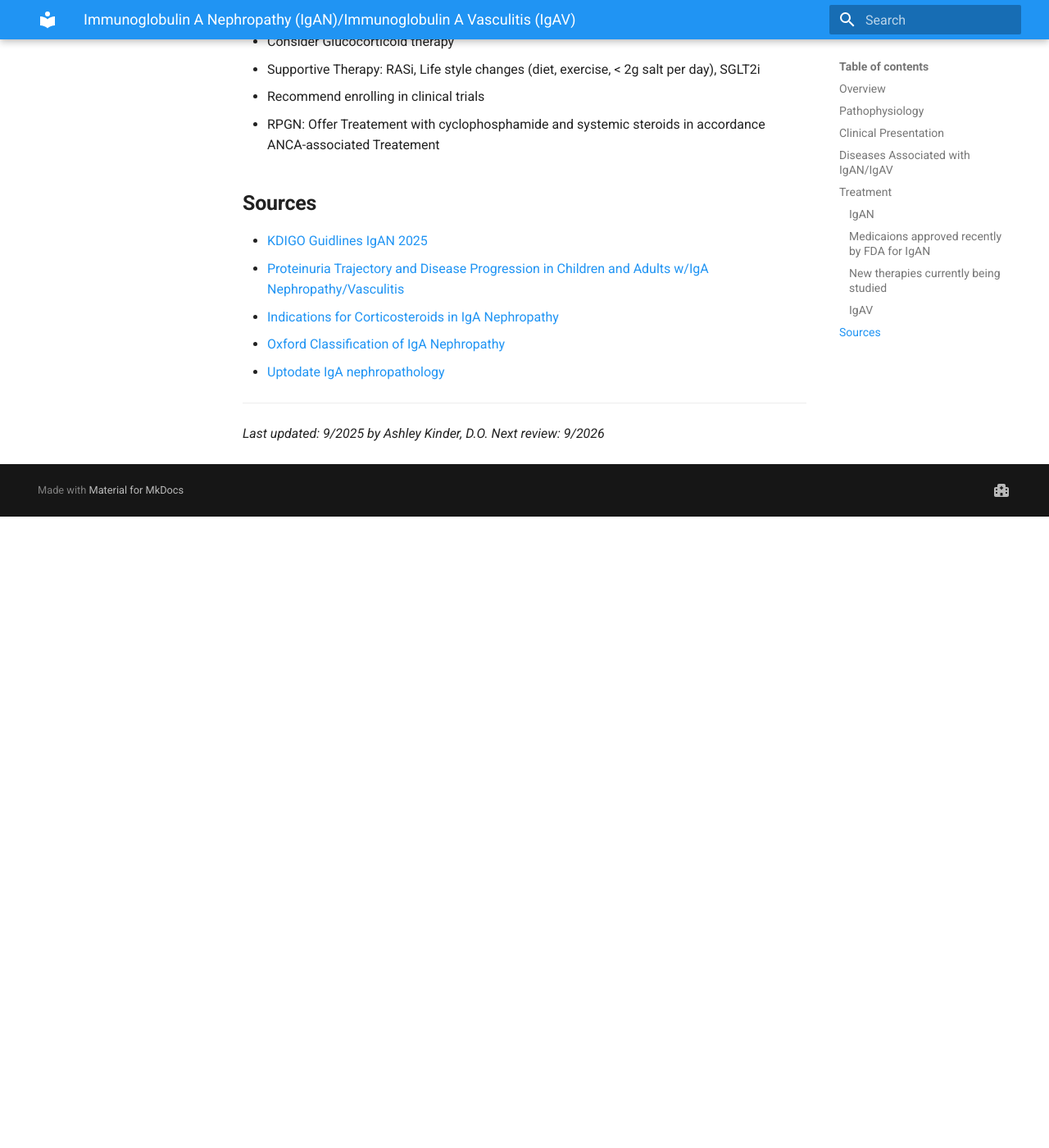
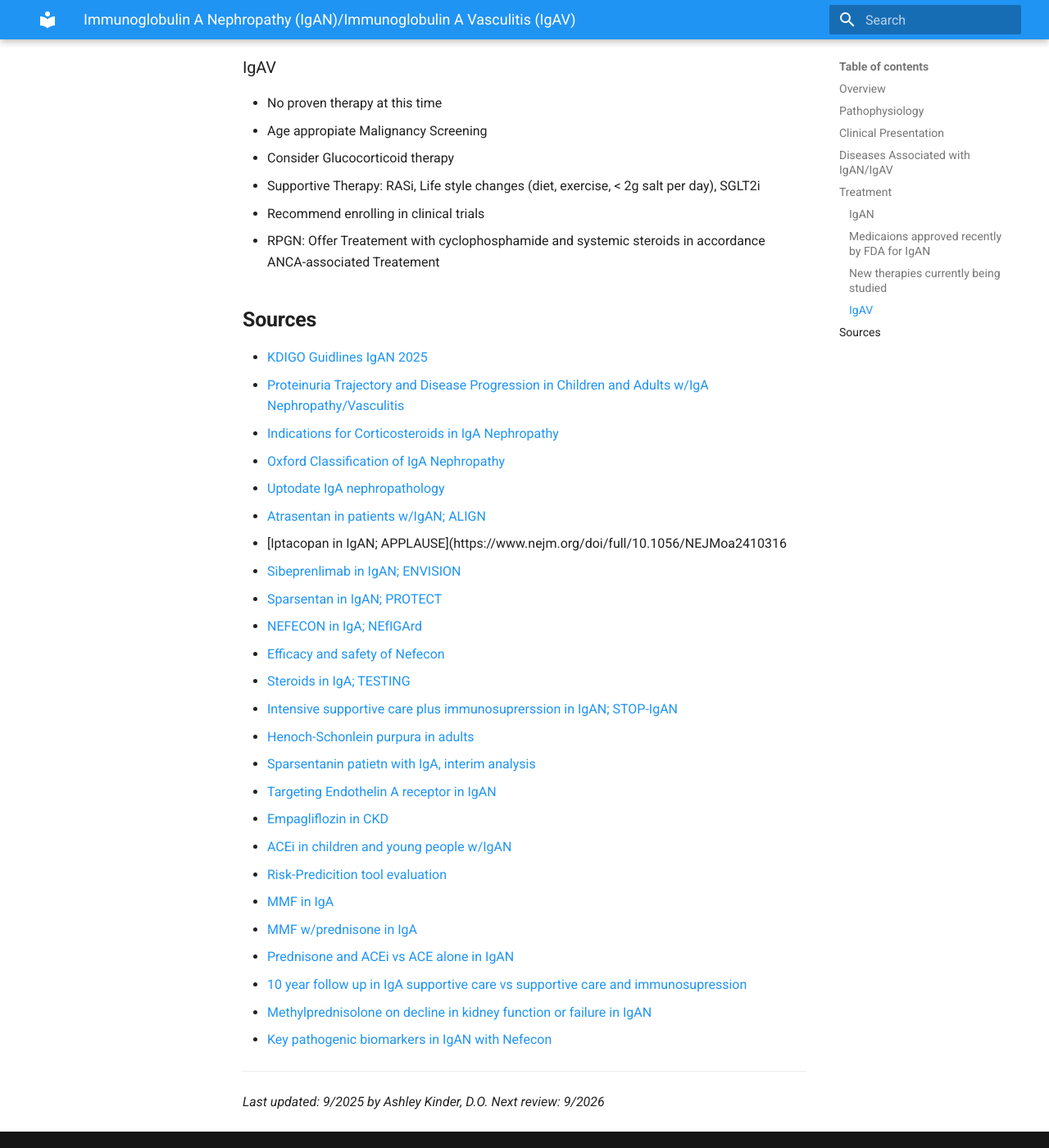
Before and after one commit to TTUNEPH2025/GN, an MkDocs documentation site: the page built from docs/IGAN.md, in a window 1280 px wide and 1400 px high, scrolled down 4312 px. Shown: the whole window at 82% size. Built offline with MkDocs 1.6.1 and Material for MkDocs 9.7.7, drawn with Linux system fonts in a browser that asks for light colours; before the commit the page ends 4942 px from its top, so only the background shows below that; some of the changed text lies outside the part shown.

Commit message:
Update IGAN.md

```diff
--- a/docs/IGAN.md
+++ b/docs/IGAN.md
@@ -126,8 +126,12 @@ flowchart TD
 ### Medicaions approved recently by FDA for IgAN
   * Nefecon (TRF-Budesonide, 2021)
   * Sparsentan (2023)
+    1. Should avoid use with ACEi/ARB due to DEARA
+    2. REMS: Requires Monthly liver testing for first 12month, then every 3 months thereafter
   * Iptocopan (2024)
   * Atrasentan (2025)
+    1. Endothelial Antagonist only an be used with ACEi/ARB
+    2. No REMS
 ### New therapies currently being studied
   * Target: APRIL
     1. Sibeprenlimab (Trial: VISIONARY)
@@ -152,6 +156,26 @@ flowchart TD
  * [Indications for Corticosteroids in IgA Nephropathy](https://pubmed.ncbi.nlm.nih.gov/35108391/)
  * [Oxford Classification of IgA Nephropathy](https://pubmed.ncbi.nlm.nih.gov/19571790/)
  * [Uptodate IgA nephropathology](https://www-uptodate-com.ezproxy.ttuhsc.edu/contents/iga-nephropathy-pathogenesis?search=drug%20associated%20iga%20nephropathy&source=search_result&selectedTitle=5~103&usage_type=default&display_rank=5)
+ * [Atrasentan in patients w/IgAN; ALIGN](https://www.nejm.org/doi/full/10.1056/NEJMoa2409415)
+ * [Iptacopan in IgAN; APPLAUSE](https://www.nejm.org/doi/full/10.1056/NEJMoa2410316
+ * [Sibeprenlimab in IgAN; ENVISION](https://pubmed.ncbi.nlm.nih.gov/37916620/)
+ * [Sparsentan in IgAN; PROTECT](https://pubmed.ncbi.nlm.nih.gov/37931634/)
+ * [NEFECON in IgA; NEfIGArd](https://pubmed.ncbi.nlm.nih.gov/39724565/)
+ * [Efficacy and safety of Nefecon](https://www.sciencedirect.com/science/article/abs/pii/S0140673623015544)
+ * [Steroids in IgA; TESTING](https://pubmed.ncbi.nlm.nih.gov/34731857/)
+ * [Intensive supportive care plus immunosuprerssion in IgAN; STOP-IgAN](https://www.nejm.org/doi/full/10.1056/NEJMoa1415463)
+ * [Henoch-Schonlein purpura in adults](https://www.scopus.com/pages/publications/0036232277)
+ * [Sparsentanin patietn with IgA, interim analysis](https://www.sciencedirect.com/science/article/abs/pii/S014067362300569X)
+ * [Targeting Endothelin A receptor in IgAN](https://www.sciencedirect.com/science/article/pii/S246802492301402X)
+ * [Empagliflozin in CKD](https://scholar.google.com/scholar_lookup?title=Empagliflozin%20in%20patients%20with%20chronic%20kidney%20disease&author=The%20EMPA-KIDNEY%20Collaborative%20Group&publication_year=2023&pages=117-127)
+ * [ACEi in children and young people w/IgAN](https://www.scopus.com/pages/publications/34249897747)
+ * [Risk-Predicition tool evaluation](https://jamanetwork.com/journals/jamainternalmedicine/fullarticle/2730331)
+ * [MMF in IgA](https://www.sciencedirect.com/science/article/pii/S008525381549917X)
+ * [MMF w/prednisone in IgA](https://www.sciencedirect.com/science/article/abs/pii/S0272638617300082)
+ * [Prednisone and ACEi vs ACE alone in IgAN](https://www.sciencedirect.com/science/article/abs/pii/S0272638608012304)
+ * [10 year follow up in IgA supportive care vs supportive care and immunosupression](https://www.sciencedirect.com/science/article/pii/S0085253820305494)
+ * [Methylprednisolone on decline in kidney function or failure in IgAN](https://jamanetwork.com/journals/jama/fullarticle/2792252)
+ * [Key pathogenic biomarkers in IgAN with Nefecon](https://www.sciencedirect.com/science/article/pii/S0085253823007780)
 ---
 *Last updated: 9/2025 by Ashley Kinder, D.O.*
 *Next review: 9/2026*
```
